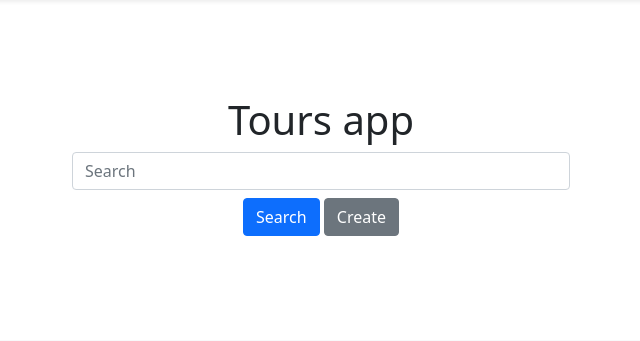
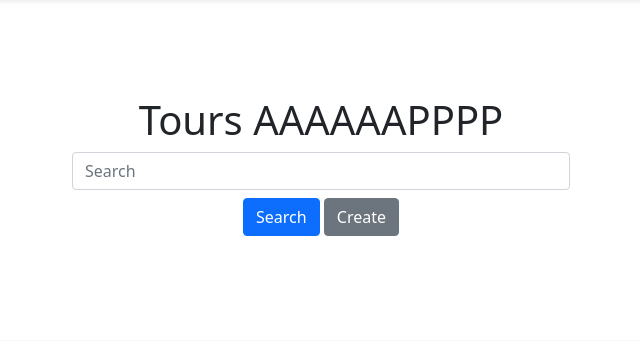
Before and after one commit to MemoVDG/ci-flask, a Flask app: template templates/index.html in a window 1280 px wide. Shown: the part 56-397 px from the top of the page, without its empty margins (319-959 px from the left). Run offline with Flask 2, Linux system fonts and the light colour scheme; the template is opened without the code that fills it: most values are stand-ins (such as "Sample title", 1, 10 or a date in 2020).

Commit message:
[Add] Change in index

```diff
--- a/templates/index.html
+++ b/templates/index.html
@@ -28,7 +28,7 @@
     <section class="py-5 text-center container">
         <div class="row py-lg-5">
             <div class="col-lg-6 col-md-8 mx-auto">
-                <h1 class="fw-light">Tours app</h1>
+                <h1 class="fw-light">Tours AAAAAAPPPP</h1>
 
                 {% with messages = get_flashed_messages(with_categories=true) %}
                 {% if messages %}
```
Also changed, not shown: .github/workflows/deploy-aws.yml, .github/workflows/deploy-heroky.yml.
